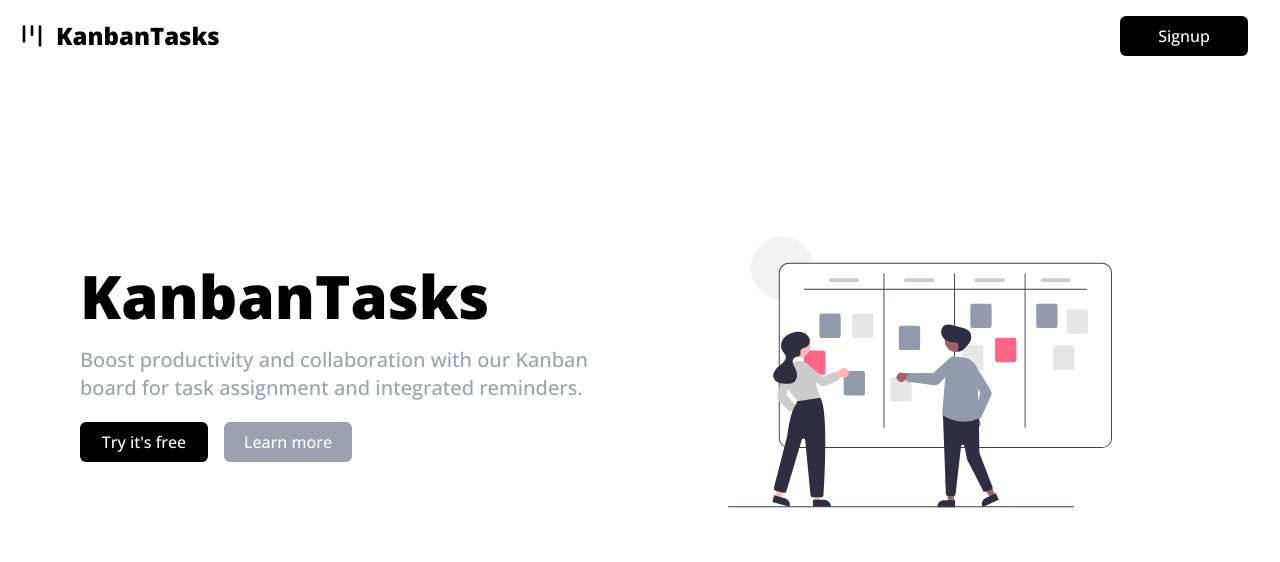
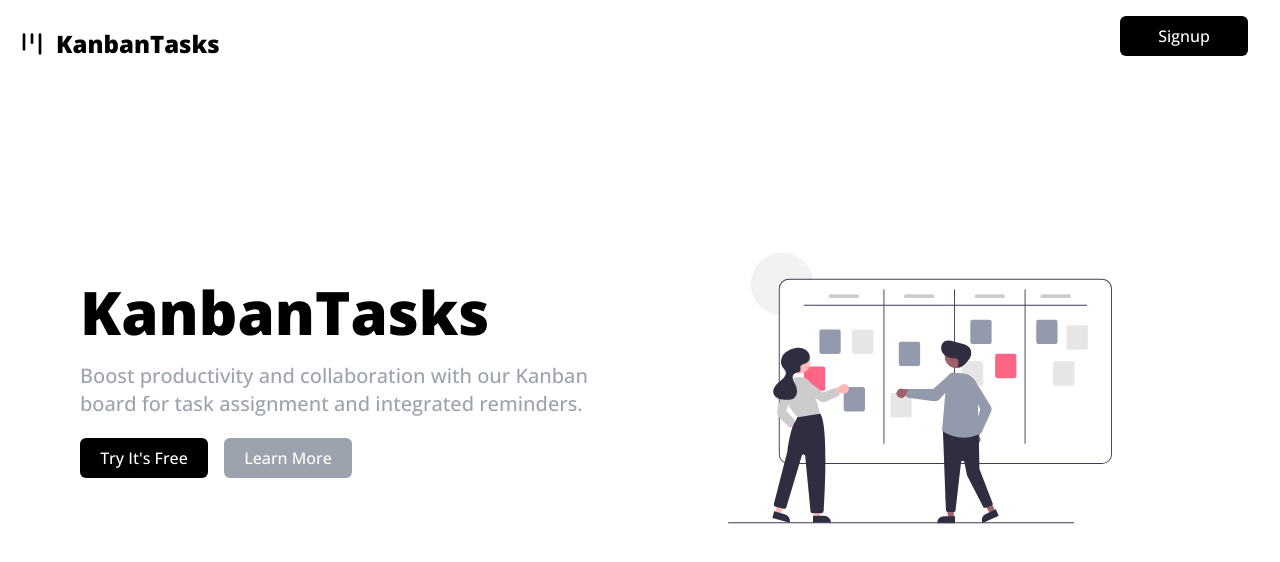
Before and after one commit to milan-sony/KanbanTasks, a React (Vite) app in the folder frontend/: page / in a window 1280 px wide. Shown: the top 562 px of the page. Built offline with nearby package versions, Linux system fonts and the light colour scheme.

Commit message:
style: home page created

```diff
--- a/frontend/src/pages/Homepage/Homepage.jsx
+++ b/frontend/src/pages/Homepage/Homepage.jsx
@@ -22,7 +22,7 @@ function Homepage() {
                     <div className="hidden w-full md:block md:w-auto" id="navbar-default">
                         <ul className="font-medium flex flex-col p-4 md:p-0 mt-4 border md:flex-row md:space-x-8 rtl:space-x-reverse md:mt-0 md:border-0">
                             <li>
-                                <button className='bg-black w-32 h-10 text-white font-Open-Sans font-medium rounded-md hover:bg-gray-600 mr-4'>Signup</button>
+                                <button className='bg-black w-32 h-10 text-white font-Open-Sans font-medium rounded-md hover:bg-gray-600 dark:bg-white dark:text-black dark:hover:text-white mb-4 sm:mr-4 capitalize'>Signup</button>
                             </li>
                         </ul>
                     </div>
@@ -34,8 +34,8 @@ function Homepage() {
                     <h1 className='text-2xl sm:text-4xl md:text-4xl lg:text-6xl font-black font-Open-Sans text-black dark:text-white mb-5'>KanbanTasks</h1>
                     <p className='text-sm sm:text-base md:text-lg lg:text-xl font-Open-Sans font-medium text-gray-400 mb-5'>Boost productivity and collaboration with our Kanban board for task assignment and integrated reminders.</p>
                     <div className='flex flex-col items-center sm:flex-row sm:items-start'>
-                        <button className='bg-black w-32 h-10 text-white font-Open-Sans font-medium rounded-md hover:bg-gray-600 mb-4 sm:mr-4 '>Try it's free</button>
-                        <button className='bg-gray-400 w-32 h-10 text-white font-Open-Sans font-medium rounded-md hover:bg-gray-600 sm:mr-4'>Learn more</button>
+                        <button className='bg-black w-32 h-10 text-white font-Open-Sans font-medium rounded-md hover:bg-gray-600 dark:bg-white dark:text-black dark:hover:text-white mb-4 sm:mr-4 capitalize'>Try it's free</button>
+                        <button className='bg-gray-400 w-32 h-10 text-white font-Open-Sans font-medium rounded-md hover:bg-gray-600 dark:bg-slate-600 dark:hover:bg-slate-400 sm:mr-4 capitalize'>Learn more</button>
                     </div>
                 </div>
                 <div className="flex justify-center items-center"><img src={scrumBoard} alt="image" className='size-60 sm:size-60 md:size-60 lg:size-96' /></div>
```
